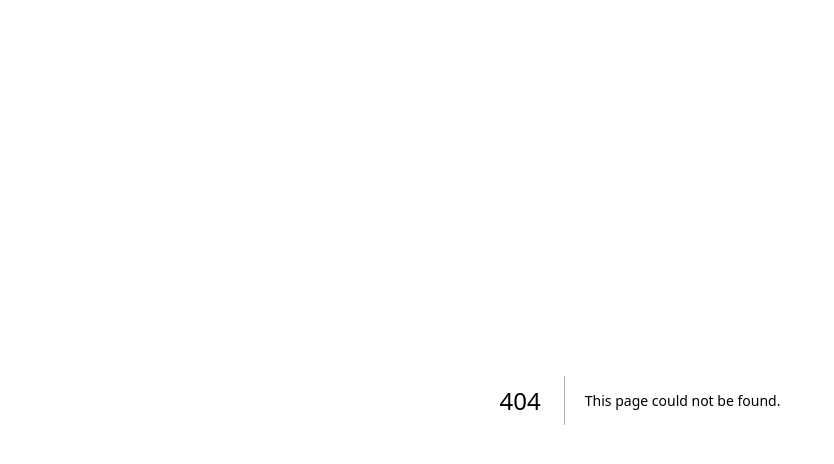
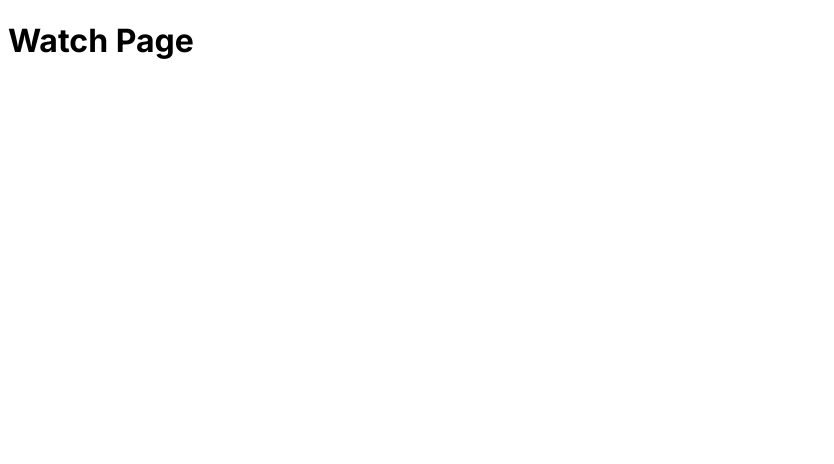
Before and after one commit to EagleVector/video-transcoding-service, a Next.js app in the folder web-client/: page /watch in a window 1280 px wide. Before the commit this address had no page. Shown: the top 464 px of the page, without its empty margins (0-834 px from the left). Built offline with nearby package versions, Linux system fonts and the light colour scheme.

Commit message:
Creating the watch route

```diff
--- /dev/null
+++ b/web-client/app/watch/page.tsx
@@ -0,0 +1,7 @@
+export default function Watch() {
+  return (
+    <div>
+      <h1>Watch Page</h1>
+    </div>
+  )
+}
```
